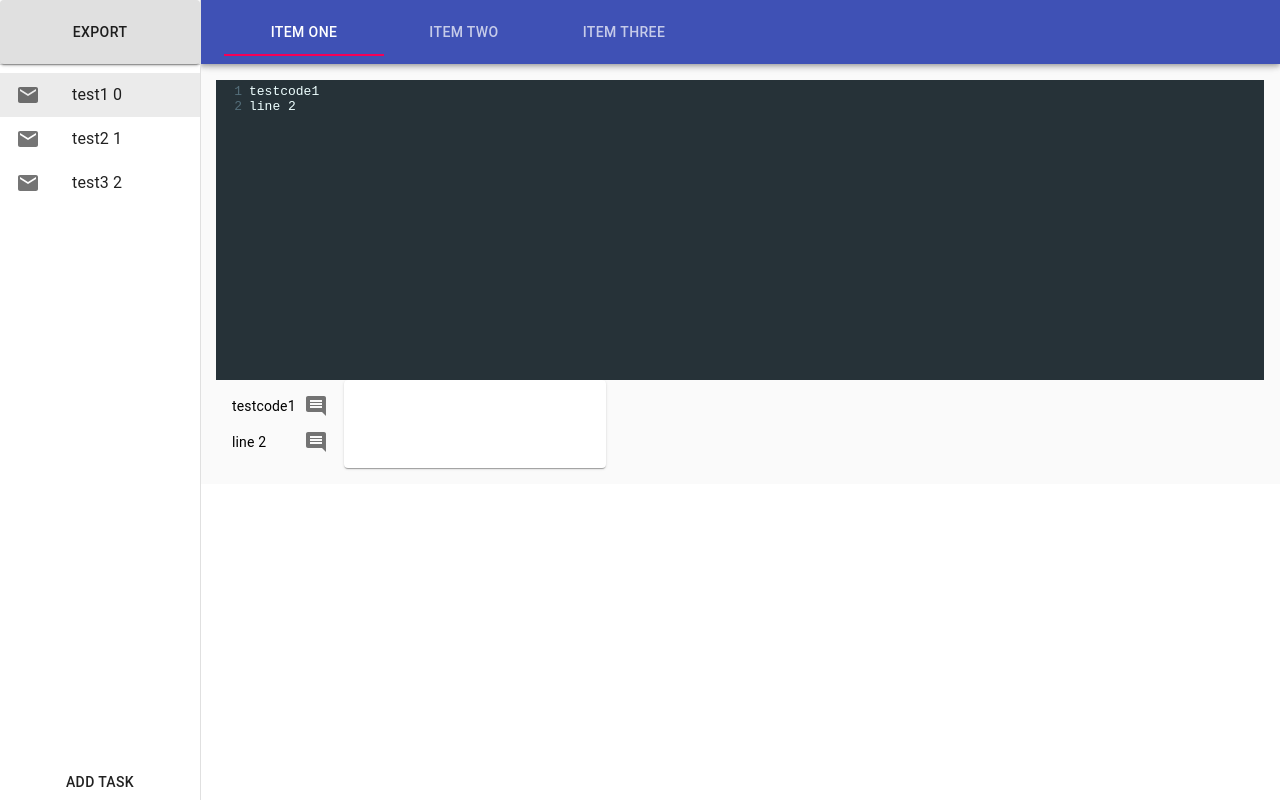
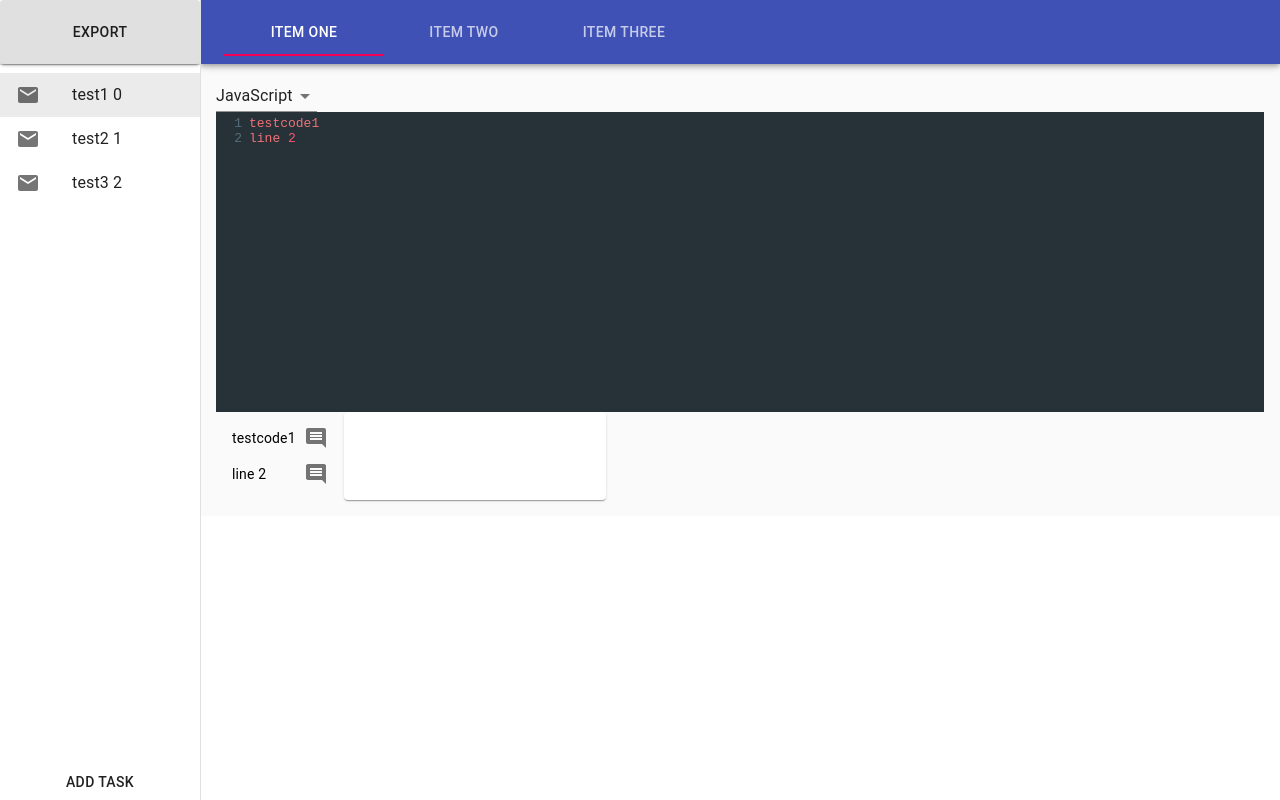
Before and after one commit to Chr1stian/masterapp, a React (Create React App) app: page / in a window 1280 px wide. Built offline with nearby package versions, Linux system fonts and the light colour scheme.

Commit message:
Added option to change code language

```diff
--- a/src/components/CodeInput.tsx
+++ b/src/components/CodeInput.tsx
@@ -3,8 +3,11 @@ import { Controlled as CodeMirror } from "react-codemirror2";
 import "codemirror/lib/codemirror.css";
 import "codemirror/theme/material.css";
 import { Task } from "../App";
+import { Select, MenuItem } from "@material-ui/core";
 require("codemirror/mode/xml/xml");
 require("codemirror/mode/javascript/javascript");
+require("codemirror/mode/python/python");
+require("codemirror/mode/clike/clike");
 
 interface CodeInputProps {
   className?: string;
@@ -21,12 +24,24 @@ const CodeInput: React.FC<CodeInputProps> = (props: CodeInputProps) => {
     changeTask(selectedTask + 1, task);
   };
 
+  const [language, setLanguage] = React.useState("javascript");
+  const handleChange = (event: React.ChangeEvent<{ value: unknown }>): void => {
+    setLanguage(event.target.value as string);
+  };
+
   return (
+    <div>
+      <Select value={language} onChange={handleChange}>
+        <MenuItem value={"javascript"}>JavaScript</MenuItem>
+        <MenuItem value={"python"}>Python</MenuItem>
+        <MenuItem value={"text/x-java"}>Java</MenuItem>
+        <MenuItem value={"Other"}>Other</MenuItem>
+      </Select>
       <CodeMirror
         className={className}
         value={task.code}
         options={{
-        mode: "xml",
+          mode: language,
           theme: "material",
           lineNumbers: true
         }}
@@ -37,6 +52,7 @@ const CodeInput: React.FC<CodeInputProps> = (props: CodeInputProps) => {
           // console.log("code:", task.code);
         }}
       />
+    </div>
   );
 };
 
```
Lines whose indentation alone changed are shown as unchanged.
